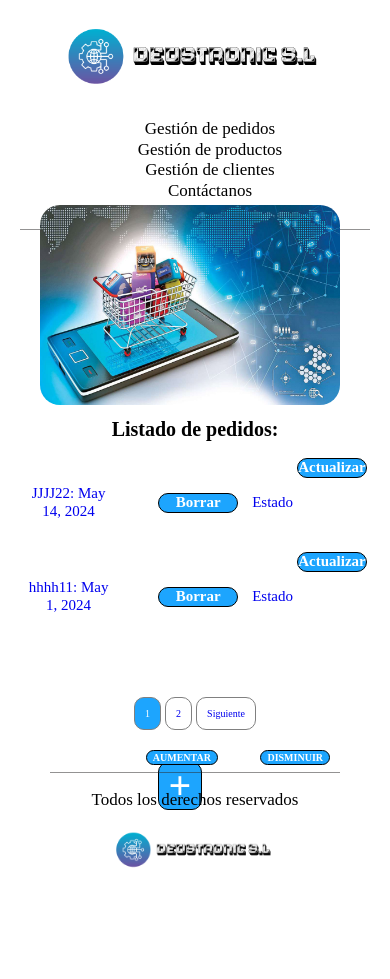
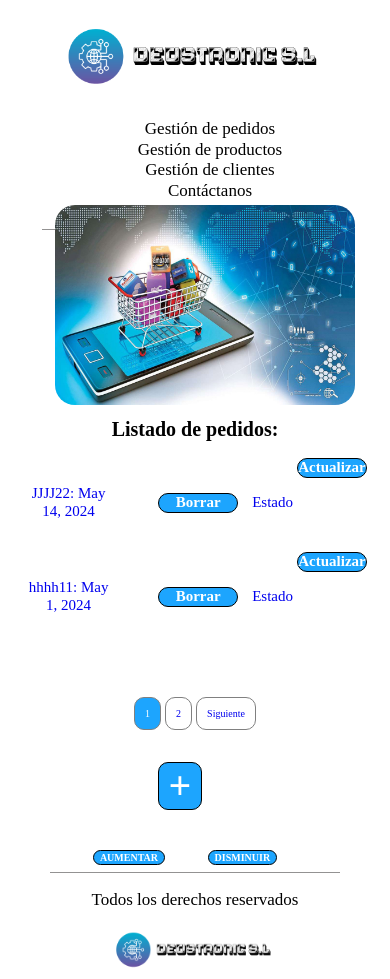
Before and after one commit to markelDeusto/Entregable2-3-4, a Django app: page /deustronic/ in a window 390 px wide. Before the commit the page ends 868 px from the top, so only its background shows below. Run offline with Django 4.2, Linux system fonts and the light colour scheme; data comes from the database, SQL or seed files in the repository; both versions use the stored data as it was after the commit.

Commit message:
Ajuste del responsive y solucion error javascript

```diff
--- a/proyecto1/empresaDjango/static/css/styles.css
+++ b/proyecto1/empresaDjango/static/css/styles.css
@@ -67,9 +67,11 @@ a {
     }
 }
 
-@media (max-width: 769px) {
+@media (max-width: 1080px) {
     .navegacion {
         margin: 0;
+        display: flex;
+        justify-content: center;
     }
 }
 
@@ -143,7 +145,7 @@ a {
 
 }
 
-@media (max-width: 769px) {
+@media (max-width: 1080px) {
     .contenedor-principal-index {
         display: flex;
         flex-direction: column;
@@ -174,9 +176,10 @@ a {
     height: 30rem;
 }
 
-@media (max-width: 769px) {
-    .parte-izquierda img {
-        width: 65rem;
+@media (max-width: 1080px) {
+    .parte-izquierda {
+        align-items: center;
+        justify-content: center;
     }
 }
 
@@ -523,7 +526,7 @@ a {
 
 @media (max-width: 769px) {
     .contenedor-principal-formularios {
-        height: 45rem;
+        height: 55rem;
         font-size: 1rem;
     }
 }
@@ -631,8 +634,18 @@ a {
     margin-bottom: 0.7rem;
     margin-right: 6rem;
     text-align: right;
+}
+@media (max-width: 1080px) {
+    .control_texto{
+    text-align: center;
+    }
+}
+@media (max-width: 391px) {
+    .control_texto{
+    margin-top: 10rem;
+    }
+}
 
-}
 
 /*EMAIL*/
 .contenedor-contacto{
@@ -656,6 +669,8 @@ a {
     border-radius: 1rem;
     width: 10rem;
 }
+
+
 
 /*Aumentar y dismnuir tamaños*/
 .boton_tamano {
--- a/proyecto1/empresaDjango/static/js/script.js
+++ b/proyecto1/empresaDjango/static/js/script.js
@@ -1,48 +1,56 @@
+
+//AUMENTAR/DISMINUIR TEXTO
+
+document.addEventListener('DOMContentLoaded', function() {
+    // Seleccionar todos los elementos de texto del body
     const elementosTexto = document.querySelectorAll("body *");
 
+    let aument = document.getElementById('aumentar');
+    let dismin = document.getElementById('disminuir');
 
-let aument = document.getElementById('aumentar')
-let dismin = document.getElementById('disminuir')
+    // Verificación de que los botones existen antes de agregar los event listeners
+    if (aument && dismin) {
+        aument.addEventListener('click', aumentarTexto);
+        dismin.addEventListener('click', disminuirTexto);
+    }
+
+    function aumentarTexto() {
+        elementosTexto.forEach(elemento => {
+            let tamano = window.getComputedStyle(elemento).fontSize;
+            tamano = parseFloat(tamano);
+            tamano = (tamano + 2);
+            elemento.style.fontSize = (tamano) + 'px';
+        });
+    }
+
+    function disminuirTexto() {
+        elementosTexto.forEach(elemento => {
+            let tamano = window.getComputedStyle(elemento).fontSize;
+            tamano = parseFloat(tamano);
+            tamano = (tamano - 2);
+            elemento.style.fontSize = (tamano) + 'px';
+        });
+    }
 
 
-aument.addEventListener('click', aumentarTexto)
-dismin.addEventListener('click', disminuirTexto)
 
-function aumentarTexto(){
+    //FETCH
 
-    elementosTexto.forEach(elemento => {
-        let tamano = window.getComputedStyle(elemento).fontSize;
-        tamano = parseFloat(tamano) ;
-        tamano = (tamano + 2);
-        elemento.style.fontSize = (tamano ) + 'px'
-    })
+    let boton = document.getElementById('boton_estado');
+
+    // Verificación de que el botón existe antes de agregar el event listener
+    if (boton) {
+        boton.addEventListener('click', actualizarEstado);
     }
 
-function disminuirTexto(){
-
-    elementosTexto.forEach(elemento => {
-        let tamano = window.getComputedStyle(elemento).fontSize;
-        tamano = parseFloat(tamano) ;
-        tamano = (tamano - 2);
-        elemento.style.fontSize = (tamano ) + 'px'
-    })
-}
-
-let boton = document.getElementById('boton_estado');
-   boton.addEventListener('click', actualizarEstado);
+    function actualizarEstado(event) {
+        event.preventDefault();
+        const cod_pedido = event.currentTarget.dataset.codPedido;
+        const estado = true;
+        console.log(cod_pedido);
 
 
-function actualizarEstado(event) {
-
-
-      event.preventDefault()
-       const cod_pedido = event.currentTarget.dataset.codPedido;
-       const estado = true;
-       console.log( cod_pedido)
-       // Crear la solicitud fetch
-       fetch(`${cod_pedido}/actualizar_estado` , {
-
-
+        fetch(`${cod_pedido}/actualizar_estado`, {
             method: 'POST',
             headers: {
                 'Content-Type': 'application/json',
@@ -59,11 +67,9 @@ function actualizarEstado(event) {
                 console.error('Error al actualizar el estado:', data.message);
             }
         })
-           .catch(error=> console.log('Error', error))
+        .catch(error => console.log('Error', error));
+    }
 
-
-   }
-     // Get CSRF token
     function getCookie(name) {
         let cookieValue = null;
         if (document.cookie && document.cookie !== '') {
@@ -79,63 +85,64 @@ function actualizarEstado(event) {
         return cookieValue;
     }
 
-let mostrar = document.getElementById('mostrar')
 
+    let mostrar = document.getElementById('mostrar');
+    let ocultar = document.getElementById('ocultar');
 
-mostrar.addEventListener('click', mostrarProductos)
+    //Verificación de que los botones existen antes de agregar el EventListener
+    if (mostrar && ocultar) {
+        mostrar.addEventListener('click', mostrarProductos);
+        ocultar.addEventListener('click', ocultarProductos);
+    }
 
-let ocultar = document.getElementById('ocultar')
-
-ocultar.addEventListener('click', ocultarProductos)
-
-
-function mostrarProductos(){
-
-    let prods = document.getElementsByClassName("productos_mostrar")
-    let btnOcult = document.getElementById("ocultar")
-    let celdOcult = document.querySelector(".celda_ocult")
-    let btnMost = document.getElementById("mostrar")
+    function mostrarProductos() {
+        let prods = document.getElementsByClassName("productos_mostrar");
+        let btnOcult = document.getElementById("ocultar");
+        let celdOcult = document.querySelector(".celda_ocult");
+        let btnMost = document.getElementById("mostrar");
 
         for (let i = 0; i < prods.length; i++) {
             prods[i].style.display = "table-row";
         }
 
-    celdOcult.style.display = "table-row"
-    btnOcult.style.display = "block"
-    btnMost.style.display = "none"
-
-
+        celdOcult.style.display = "table-row";
+        btnOcult.style.display = "block";
+        btnMost.style.display = "none";
     }
 
-function ocultarProductos(){
-    let prods = document.getElementsByClassName("productos_mostrar")
-    let btnMost = document.getElementById("mostrar")
-    let btnOcult = document.getElementById("ocultar")
+    function ocultarProductos() {
+        let prods = document.getElementsByClassName("productos_mostrar");
+        let btnMost = document.getElementById("mostrar");
+        let btnOcult = document.getElementById("ocultar");
 
         for (let i = 0; i < prods.length; i++) {
             prods[i].style.display = "none";
         }
 
-    btnMost.style.display = "block"
-    btnOcult.style.display = "none"
+        btnMost.style.display = "block";
+        btnOcult.style.display = "none";
     }
 
 
-document.addEventListener('DOMContentLoaded', function() {
+
+    // VALIDACIÓN CODIGO PEDIDO
+
     const cod_pedido_input = document.getElementById('id_cod_pedido');
-    const boton_siguiente =document.getElementsByClassName("boton_siguiente")[0];
+    const boton_siguiente = document.getElementsByClassName("boton_siguiente")[0];
     let contenedorMensaje = document.getElementById("mensaje");
 
+    if (cod_pedido_input && boton_siguiente && contenedorMensaje) {
         cod_pedido_input.addEventListener('focusout', () => {
             if (!validarCodigoPedido(cod_pedido_input.value)) {
-            contenedorMensaje.textContent = "El código de pedido debe estar compuesto de 4 letras y 2 números en ese orden"
+                contenedorMensaje.textContent = "El código de pedido debe estar compuesto de 4 letras y 2 números en ese orden";
                 cod_pedido_input.focus();
                 boton_siguiente.disabled = true;
-        }else {
+            } else {
                 contenedorMensaje.textContent = "";
                 boton_siguiente.disabled = false;
             }
         });
+    }
 
     function validarCodigoPedido(cod_pedido) {
         const comprobacion = /^[a-zA-Z]{4}\d{2}$/;
--- a/proyecto1/empresaDjango/templates/pedido_create.html
+++ b/proyecto1/empresaDjango/templates/pedido_create.html
@@ -14,5 +14,5 @@
             </form>
         </div>
     </div>
-    <script src="{% static 'js/script2.js' %}"></script>
+    <script src="{% static 'js/script.js' %}"></script>
 {% endblock %}
```
Also changed, not shown: proyecto1/db.sqlite3. Lines whose indentation alone changed are shown as unchanged.
